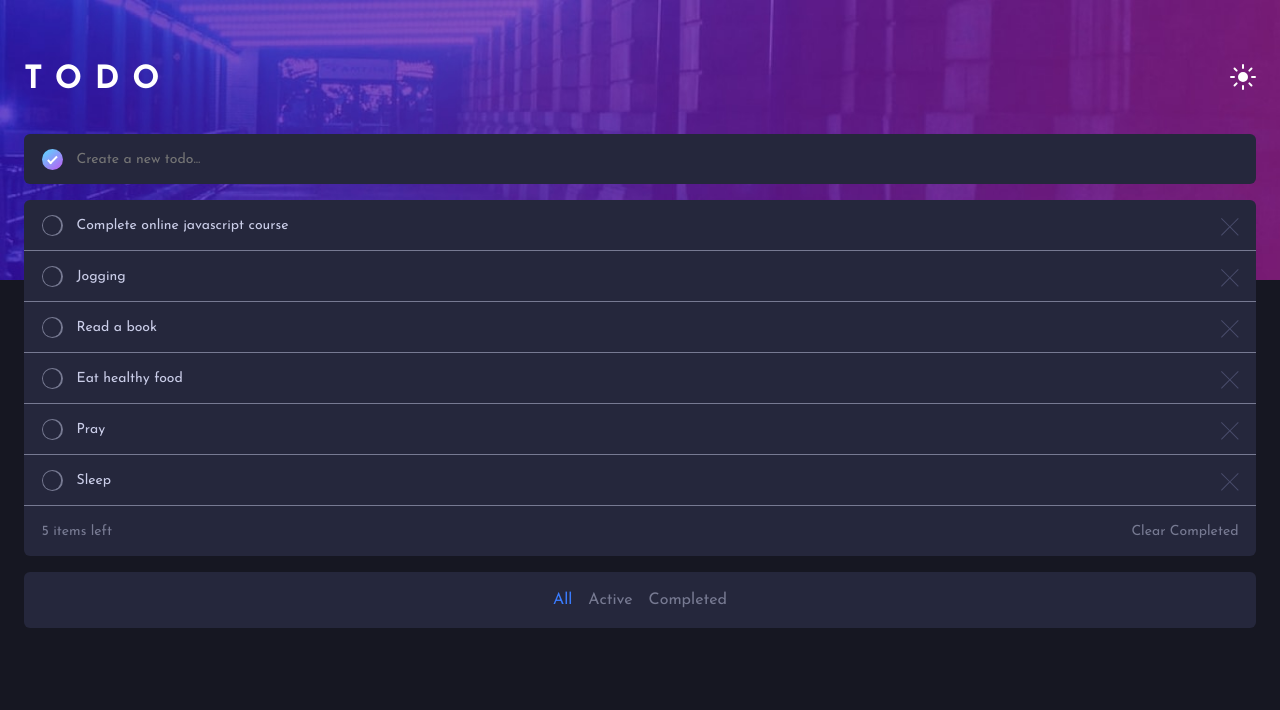
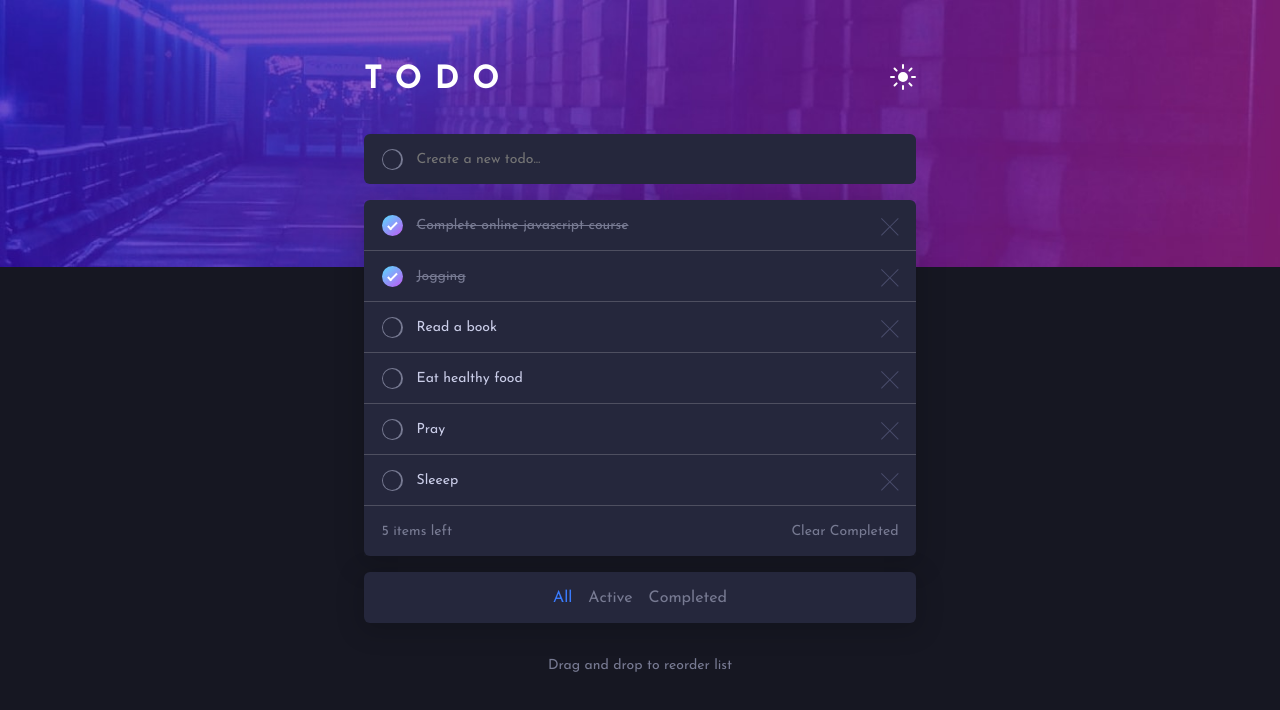
Before and after one commit to codebyfauzan/todo-app, a plain HTML site: page index.html in a window 1280 px wide. Both pictures are taken after a click on the button "All". Drawn offline with Linux system fonts and the light colour scheme.

Commit message:
adding some function

```diff
--- a/index.html
+++ b/index.html
@@ -27,23 +27,31 @@
       <button class="toggle-btn"><img src="images/icon-sun.svg" alt="light mode"></button>
     </header>
 
-    <form action="" class="todo-form">
+    <form class="todo-form" id="todo-form">
       <div class="container-input-text">
         <label class="todo-label-checkbox">
-          <input type="checkbox" checked="checked">
+          <input id="checkbox" type="checkbox">
           <span class="checkmark"></span>
         </label>
         <input class="todo-input-text" type="text" placeholder="Create a new todo...">
       </div>
     </form>
 
-    <ul class="todo-list">
+    <ul class="todo-list" id="todo-list">
       <li class="container-todo-item">
         <label class="todo-label-checkbox">
-          <input type="checkbox">
+          <input type="checkbox" checked="checked">
           <span class="checkmark"></span>
         </label>
-        <span class="todo-item">Complete online javascript course</span>
+        <span class="todo-item completed">Complete online javascript course</span>
+        <button class="delete-todo-item"></button>
+      </li>
+      <li class="container-todo-item">
+        <label class="todo-label-checkbox">
+          <input type="checkbox" checked="checked">
+          <span class="checkmark"></span>
+        </label>
+        <span class="todo-item completed">Jogging</span>
         <button class="delete-todo-item"></button>
       </li>
       <li class="container-todo-item">
@@ -51,7 +59,7 @@
           <input type="checkbox">
           <span class="checkmark"></span>
         </label>
-        <span class="todo-item">Jogging</span>
+        <span class="todo-item active">Read a book</span>
         <button class="delete-todo-item"></button>
       </li>
       <li class="container-todo-item">
@@ -59,7 +67,7 @@
           <input type="checkbox">
           <span class="checkmark"></span>
         </label>
-        <span class="todo-item">Read a book</span>
+        <span class="todo-item active">Eat healthy food</span>
         <button class="delete-todo-item"></button>
       </li>
       <li class="container-todo-item">
@@ -67,7 +75,7 @@
           <input type="checkbox">
           <span class="checkmark"></span>
         </label>
-        <span class="todo-item">Eat healthy food</span>
+        <span class="todo-item active">Pray</span>
         <button class="delete-todo-item"></button>
       </li>
       <li class="container-todo-item">
@@ -75,31 +83,27 @@
           <input type="checkbox">
           <span class="checkmark"></span>
         </label>
-        <span class="todo-item">Pray</span>
+        <span class="todo-item active">Sleeep</span>
         <button class="delete-todo-item"></button>
       </li>
       <li class="container-todo-item">
-        <label class="todo-label-checkbox">
-          <input type="checkbox">
-          <span class="checkmark"></span>
-        </label>
-        <span class="todo-item">Sleep</span>
-        <button class="delete-todo-item"></button>
-      </li>
-      <li class="container-todo-item">
-        <span class="todo-item">5 items left</span>
-        <button class="clear-completed">Clear Completed</button>
+        <span class="todo-item" id="items-left">5 items left</span>
+        <button class="clear-completed" id="clear-completed">Clear Completed</button>
       </li>
     </ul>
 
     <div class="filter">
-      <button class="all-btn">All</button>
-      <button class="active-btn">Active</button>
-      <button class="completed-btn">Completed</button>
+      <button class="all-btn filter-btn" id="all-btn">All</button>
+      <button class="active-btn filter-btn" id="active-btn">Active</button>
+      <button class="completed-btn filter-btn" id="completed-btn">Completed</button>
     </div>
+
+    <p class="guide-text">Drag and drop to reorder list</p>
   </div>
 
 
+  <script src="js/dom.js"></script>
+  <script src="js/script.js"></script>
 </body>
 
 </html>
--- /dev/null
+++ b/js/script.js
@@ -0,0 +1,87 @@
+document.addEventListener('DOMContentLoaded', function() {
+
+    // update todo items left
+    let todoItems = document.getElementsByClassName('active');
+    let itemsLeft = document.getElementById('items-left').innerText;
+    itemsLeft = todoItems.length + ' items left';
+    console.log('todo items length = '+todoItems.length);
+    console.log(itemsLeft);
+
+
+
+
+    // get the form of input text
+    const todoForm = document.getElementById('todo-form');
+
+    todoForm.addEventListener('submit', function(event) {
+        event.preventDefault();
+        addTodo();
+        document.querySelector('.todo-input-text').value = '';
+    });
+
+    const todoList = document.getElementById('todo-list');
+    todoList.addEventListener('click', function(event) {
+        if (event.target.type == 'checkbox') {
+            if (event.target.checked) {
+                event.target.parentElement.nextElementSibling.classList.add('completed');
+                event.target.parentElement.nextElementSibling.classList.remove('active');
+                itemsLeft = `${todoItems} items left`;
+            } else {
+                event.target.parentElement.nextElementSibling.classList.remove('completed');
+                event.target.parentElement.nextElementSibling.classList.add('active');
+                itemsLeft = `${todoItems} items left`;
+            }
+        }
+
+        if (event.target.className == 'delete-todo-item') {
+            event.target.parentElement.remove();
+        }
+    });
+
+    // clear all completed todo
+    const filterButtons = document.getElementsByClassName('filter-btn');
+    const completedTodos = document.getElementsByClassName('completed');
+    const completedTodosNode = document.querySelectorAll('.completed');
+    const activeTodos = document.getElementsByClassName('active');
+
+    const clearCompletedTodo = document.getElementById('clear-completed');
+
+    clearCompletedTodo.addEventListener('click', function(e) {
+        for (let completedTodo of completedTodos) {
+            console.log(completedTodo);
+            completedTodo.parentElement.remove();
+        }
+    });
+
+
+    // Filter todos
+    for (let filterButton of filterButtons) {
+        filterButton.addEventListener('click', function(element) {
+            if (element.target.id == 'completed-btn') {
+                for (activeTodo of activeTodos) {
+                    activeTodo.parentElement.style.display = 'none';
+                }
+                for (completedTodo of completedTodos) {
+                    completedTodo.parentElement.style.display = 'flex';
+                }
+            }
+            else if (element.target.id == 'active-btn') {
+                for (completedTodo of completedTodos) {
+                    completedTodo.parentElement.style.display = 'none';
+                }
+                for (activeTodo of activeTodos) {
+                    activeTodo.parentElement.style.display = 'flex';
+                }
+            }
+            else {
+                for (completedTodo of completedTodos) {
+                    completedTodo.parentElement.style.display = 'flex';
+                }
+                for (activeTodo of activeTodos) {
+                    activeTodo.parentElement.style.display = 'flex';
+                }
+            }
+
+        });
+    }
+});
--- /dev/null
+++ b/scss/_mixin.scss
@@ -0,0 +1,117 @@
+@use 'variables';
+
+// Mixin button
+@mixin button($button-todo-item: false) {
+    background-color: transparent;
+    border: none;
+    cursor: pointer;
+
+    &:hover {
+        opacity: .7;
+    }
+
+    @if ($button-todo-item) {
+        color: variables.$text-color;
+        position: absolute;
+        right: 1.25em;
+        top: 1.25em;
+        color: variables.$completed-text-color;
+    }
+}
+
+// Mixin todo-item
+@mixin todo-item {
+    width: 100%;
+    background-color: variables.$primary-color;
+    color: variables.$text-color;
+    border: none;
+    padding: 1.25em 3.75em;
+    border-radius: 6px;
+}
+
+// Mixin
+@mixin list-and-input-style {
+    display: flex;
+    position: relative;
+
+    .todo-label-checkbox {
+        position: absolute;
+        padding-left: 1em;
+        top: 50%;
+        margin-top: -0.75em;
+        margin-left: 1.25em;
+        cursor: pointer;
+
+        input {
+
+            opacity: 0;
+
+            &:checked~.checkmark {
+                background: variables.$check-background;
+            }
+
+            &:checked~.checkmark::before {
+                background: transparent;
+            }
+
+            // Show the checkmark when checked
+            &:checked~.checkmark::after {
+                display: block;
+            }
+        }
+
+        .checkmark {
+            position: absolute;
+            width: 1.5em;
+            height: 1.5em;
+            background: variables.$completed-text-color;
+            top: 0;
+            left: 0;
+            border-radius: 50%;
+
+            &::before {
+                content: "";
+                position: absolute;
+                width: 1.35em;
+                height: 1.35em;
+                background-color: variables.$primary-color;
+                border-radius: 50%;
+                top: 50%;
+                margin-top: -0.675em;
+                left: 50%;
+                margin-left: -0.675em;
+            }
+
+
+            // Create the checkmark/indicator (hidden when not checked)
+            &::after {
+                content: "";
+                position: absolute;
+                display: none;
+                // Style the checkmark/indicator
+                top: .35em;
+                left: 0.6em;
+                width: .35em;
+                height: 0.7em;
+                border: solid white;
+                border-width: 0 .143em .143em 0;
+                transform: rotate(45deg);
+            }
+        }
+
+        &:hover {
+            .checkmark {
+                background: variables.$check-background;
+            }
+        }
+    }
+
+    .todo-input-text,
+    .todo-item {
+        @include todo-item();
+
+        &:focus {
+            outline: none;
+        }
+    }
+}
--- /dev/null
+++ b/scss/_variables.scss
@@ -0,0 +1,9 @@
+// Variables
+$bg-color: hsl(235, 21%, 11%);
+$primary-color: hsl(235, 24%, 19%);
+$text-color: hsl(234, 39%, 85%);
+$hover-text-color: hsl(236, 33%, 92%);
+$completed-text-color: hsl(234, 11%, 52%);
+$active-text-color: hsl(220, 98%, 61%);
+$check-background: linear-gradient(140deg, hsl(192, 100%, 67%), hsl(280, 87%, 65%));
+$mobile-font-size: 14px;
--- a/scss/main.scss
+++ b/scss/main.scss
@@ -1,3 +1,6 @@
+@use 'variables';
+@use 'mixin';
+
 // Reset CSS
 *,
 *:before,
@@ -6,16 +9,6 @@
     padding: 0;
     box-sizing: border-box;
 }
-
-// Variables
-$bg-color: hsl(235, 21%, 11%);
-$primary-color: hsl(235, 24%, 19%);
-$text-color: hsl(234, 39%, 85%);
-$hover-text-color: hsl(236, 33%, 92%);
-$completed-text-color: hsl(234, 11%, 52%);
-$active-text-color: hsl(220, 98%, 61%);
-$check-background: linear-gradient(140deg, hsl(192, 100%, 67%), hsl(280, 87%, 65%));
-$mobile-font-size: 14px;
 
 // Font
 body,
@@ -29,48 +22,18 @@ input,
 label,
 span,
 button {
-    font-size: $mobile-font-size;
+    font-size: variables.$mobile-font-size;
 }
-
-// Mixin button
-@mixin button($button-todo-item: false) {
-    background-color: transparent;
-    border: none;
-    cursor: pointer;
-
-    &:hover {
-        opacity: .7;
-    }
-
-    @if ($button-todo-item) {
-        color: $text-color;
-        position: absolute;
-        right: 1.25em;
-        top: 1.25em;
-        color: $completed-text-color;
-    }
-}
-
-// Mixin todo-item
-@mixin todo-item {
-    width: 100%;
-    background-color: $primary-color;
-    color: $text-color;
-    border: none;
-    padding: 1.25em 3.75em;
-    border-radius: 6px;
-}
-
 
 // Body
 body {
-    background-color: $bg-color;
+    background-color: variables.$bg-color;
 
     &::after {
         content: '';
-        background-image: url(../images/bg-desktop-dark.jpg);
+        background-image: url(../images/bg-mobile-dark.jpg);
         background-repeat: no-repeat;
-        background-size: auto 35%;
+        background-size: auto 230px;
         position: absolute;
         top: 0;
         right: 0;
@@ -81,7 +44,9 @@ body {
 }
 
 .container {
-    margin: 4em 1.5em;
+    margin: 4em auto;
+    padding: 0 1.5em;
+    max-width: 600px;
 }
 
 header {
@@ -96,94 +61,7 @@ header {
     }
 
     .toggle-btn {
-        @include button();
-    }
-}
-
-// Mixin
-@mixin list-and-input-style {
-    display: flex;
-    position: relative;
-
-    .todo-label-checkbox {
-        position: absolute;
-        padding-left: 1em;
-        top: 50%;
-        margin-top: -0.75em;
-        margin-left: 1.25em;
-        cursor: pointer;
-
-        input {
-
-            opacity: 0;
-
-            &:checked~.checkmark {
-                background: $check-background;
-            }
-
-            &:checked~.checkmark::before {
-                background: transparent;
-            }
-
-            // Show the checkmark when checked
-            &:checked~.checkmark::after {
-                display: block;
-            }
-        }
-
-        .checkmark {
-            position: absolute;
-            width: 1.5em;
-            height: 1.5em;
-            background: $completed-text-color;
-            top: 0;
-            left: 0;
-            border-radius: 50%;
-
-            &::before {
-                content: "";
-                position: absolute;
-                width: 1.35em;
-                height: 1.35em;
-                background-color: $primary-color;
-                border-radius: 50%;
-                top: 50%;
-                margin-top: -0.675em;
-                left: 50%;
-                margin-left: -0.675em;
-            }
-
-
-            // Create the checkmark/indicator (hidden when not checked)
-            &::after {
-                content: "";
-                position: absolute;
-                display: none;
-                // Style the checkmark/indicator
-                top: .35em;
-                left: 0.6em;
-                width: .35em;
-                height: 0.7em;
-                border: solid white;
-                border-width: 0 .143em .143em 0;
-                transform: rotate(45deg);
-            }
-        }
-
-        &:hover {
-            .checkmark {
-                background: $check-background;
-            }
-        }
-    }
-
-    .todo-input-text,
-    .todo-item {
-        @include todo-item();
-
-        &:focus {
-            outline: none;
-        }
+        @include mixin.button();
     }
 }
 
@@ -193,28 +71,29 @@ header {
     overflow: hidden;
 
     .container-input-text {
-        @include list-and-input-style();
+        @include mixin.list-and-input-style();
     }
 }
 
 .todo-list {
     list-style: none;
     margin-top: 1em;
+    box-shadow: 0px 5px 25px 5px rgba(0, 0, 0, 0.15);
 
     .container-todo-item {
-        @include list-and-input-style();
+        @include mixin.list-and-input-style();
 
-        > input:checked .todo-item {
+        >input:checked .todo-item {
             text-decoration: line-through;
         }
 
         .todo-item {
             border-radius: 0;
-            border-bottom: 1px solid $completed-text-color;
+            border-bottom: 1px solid rgba(238, 238, 238, 0.2);
         }
 
         .delete-todo-item {
-            @include button(true);
+            @include mixin.button(true);
             background: url(../images/icon-cross.svg) no-repeat top center;
             width: 18px;
             height: 18px;
@@ -233,40 +112,77 @@ header {
             border-radius: 0 0 6px 6px;
             border-bottom: 0;
             padding: 1.25em;
-            color: $completed-text-color;
+            color: variables.$completed-text-color;
         }
 
         .clear-completed {
-            @include button(true);
+            @include mixin.button(true);
+
             &:hover {
-                color: $hover-text-color;
+                color: variables.$hover-text-color;
             }
         }
     }
 }
 
 .filter {
-    @include todo-item();
+    @include mixin.todo-item();
     margin-top: 1em;
     display: flex;
     justify-content: center;
+    padding: 17.5px 52.5px;
+    box-shadow: 0px 5px 25px 5px rgba(0, 0, 0, 0.15);
 
     button {
-        @include button();
-        color: $completed-text-color;
+        @include mixin.button();
+        color: variables.$completed-text-color;
         font-size: 1rem;
+
         &:hover {
-            color: $hover-text-color;
+            color: variables.$hover-text-color;
         }
+
         &:active {
-            color: $active-text-color;
+            color: variables.$active-text-color;
         }
+
         &:focus {
-            color: $active-text-color;
+            color: variables.$active-text-color;
         }
     }
 
-    button + button {
+    button+button {
         margin-left: 1em;
     }
 }
+
+.guide-text {
+    color: variables.$completed-text-color;
+    text-align: center;
+    margin-top: 2.5em;
+    font-size: variables.$mobile-font-size;
+}
+
+.completed {
+    color: variables.$completed-text-color !important;
+    text-decoration: line-through;
+}
+
+// Responsive
+@media (min-width: 440px) {
+    body {
+        &::after {
+            background-image: url(../images/bg-desktop-dark.jpg);
+        }
+    }
+
+}
+
+@media (min-width: 1000px) {
+    body {
+        &::after {
+            background-size: contain;
+        }
+    }
+
+}
```
Also changed, not shown: js/dom.js (added, +59 -0 lines), css/main.css, 1 other file.
